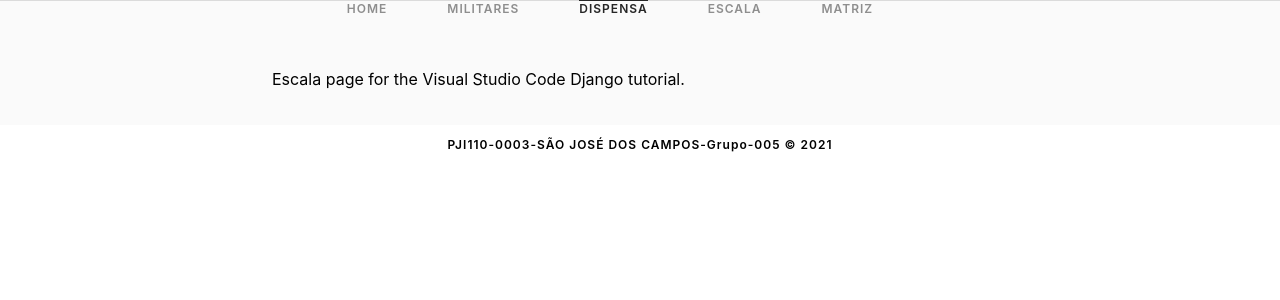
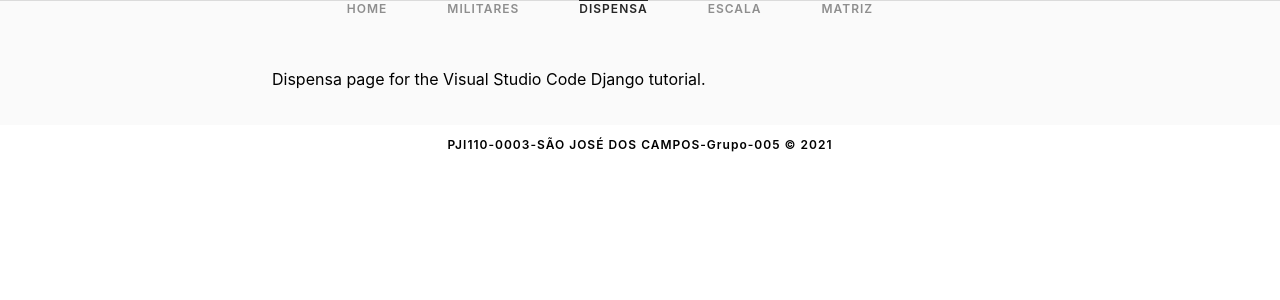
Before and after one commit to RafaelChuman/PJI110-Django, a Django app: page /dispensa/ in a window 1280 px wide. Shown: the part 96-396 px from the top of the page. Run offline with Django 3.2, Linux system fonts and the light colour scheme.

Commit message:
3 commit

```diff
--- a/PJI110/templates/PJI110/dispensa.html
+++ b/PJI110/templates/PJI110/dispensa.html
@@ -11,5 +11,5 @@ class="a-selected"
 
 
 {% block content %}
-<p>Escala page for the Visual Studio Code Django tutorial.</p>
+<p>Dispensa page for the Visual Studio Code Django tutorial.</p>
 {% endblock %}
```
